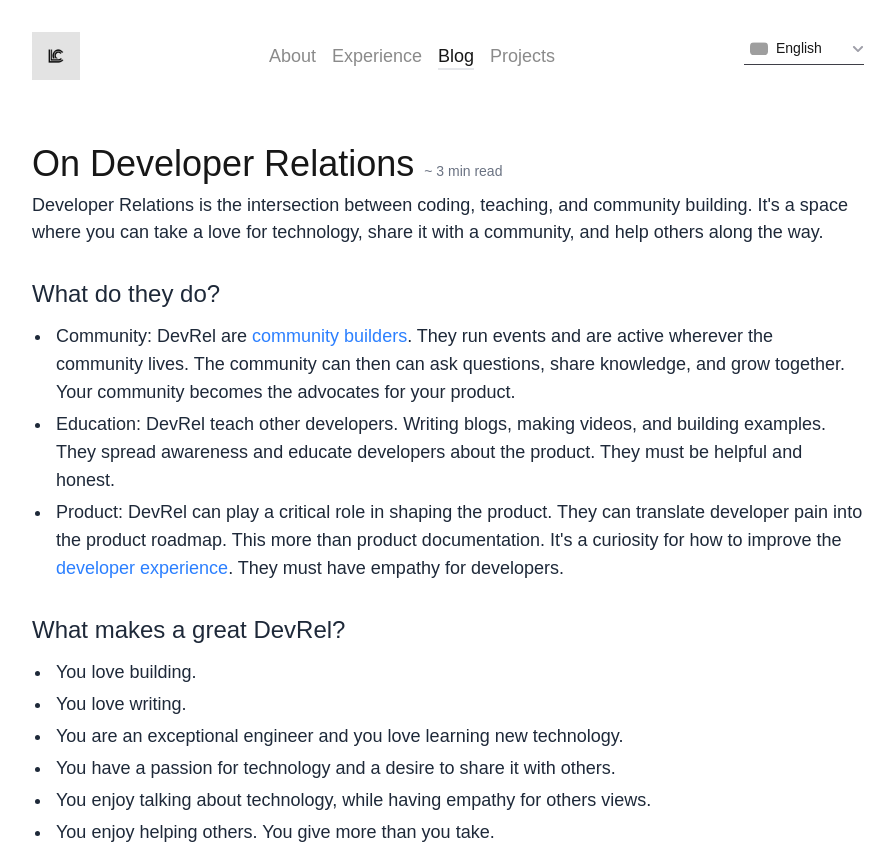
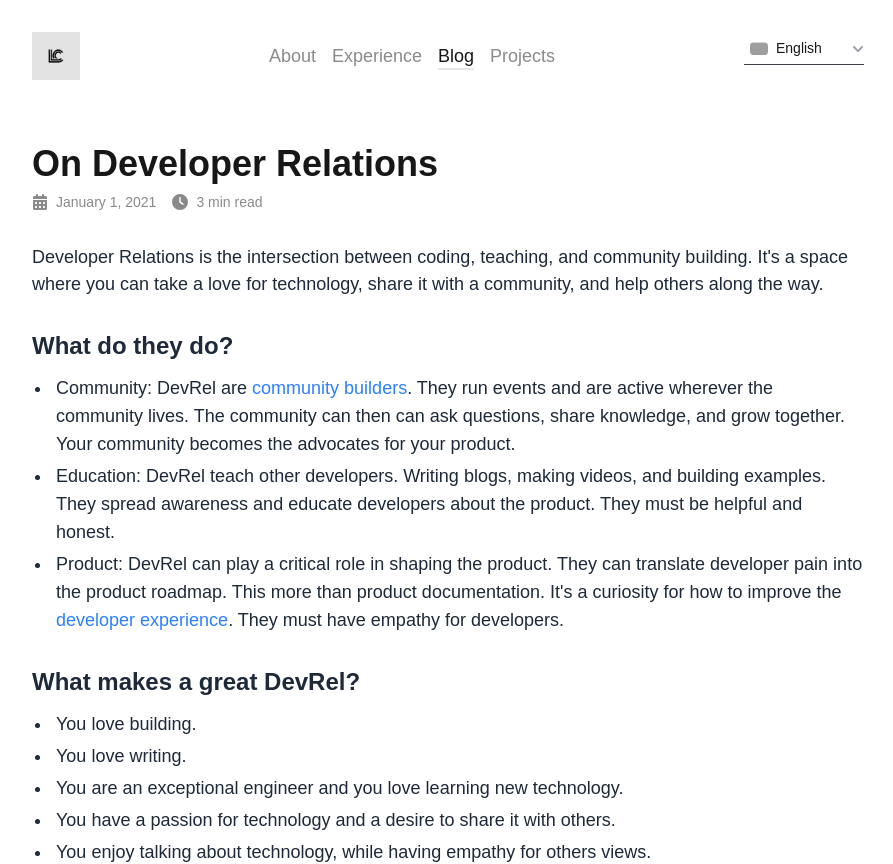
Before and after one commit to lcastrof/lucasdecastro.dev, a Next.js app: page /en/blog/devrel in a window 1280 px wide. Shown: the top 864 px of the page, without its empty margins (192-1085 px from the left). Built offline with nearby package versions, Linux system fonts and the light colour scheme; grey boxes are pictures that could not be loaded.

Commit message:
feat: improve posts readability

```diff
--- a/src/app/[locale]/about/page.tsx
+++ b/src/app/[locale]/about/page.tsx
@@ -9,7 +9,7 @@ export default function About() {
     <PageContainer>
       <PageHeader subtitle={t("subtitle")} />
 
-      <article className="flex flex-col gap-2">
+      <article className="flex flex-col">
         {Array.from({ length: 3 }).map((_, i) => (
           <p key={i}>
             {t.rich(`paragraphs.p${i + 1}`, {
--- a/src/app/[locale]/experience/page.tsx
+++ b/src/app/[locale]/experience/page.tsx
@@ -10,7 +10,7 @@ const experiences: ExperienceItem[] = [
     translationKey: "currentRole",
     company: "RD Station",
     companyUrl: "https://rdstation.com",
-    startDate: "2024-04-02",
+    startDate: "2024-09-02",
     endDate: "Present",
     technologies: [
       "Node",
--- a/src/app/[locale]/globals.css
+++ b/src/app/[locale]/globals.css
@@ -32,11 +32,16 @@ p {
   line-height: 1.5;
 }
 
+p + p {
+  margin-top: 1em;
+}
+
 h1,
 h2,
 h3,
 h4 {
   text-wrap: balance;
+  font-weight: 700;
 }
 
 pre.shiki {
--- a/src/app/[locale]/page.tsx
+++ b/src/app/[locale]/page.tsx
@@ -7,7 +7,7 @@ export default function Home() {
     <div className="flex flex-col gap-2 justify-center font-[family-name:var(--font-geist-sans)] flex-full">
       <div>
         <h1 className="text-6xl text-gray-200">Lucas de Castro</h1>
-        <h2 className="text-4xl text-gray-500">{t("job-title")}</h2>
+        <p className="text-4xl text-gray-500">{t("job-title")}</p>
       </div>
       <p className="text-xl max-w-prose">
         {t.rich("description", {
--- a/src/components/estimated-time-to-read.tsx
+++ b/src/components/estimated-time-to-read.tsx
@@ -10,10 +10,11 @@ const estimatedTimeToRead = (wordCount: number) => {
 export function EstimatedTimeToRead({ slug }: { slug: string }) {
   const t = useTranslations("Blog");
   const wordCount = countBlogPostWords(slug);
+  const minutes = estimatedTimeToRead(wordCount);
 
   return (
-    <span className="text-gray-500 text-sm">
-      ~ {estimatedTimeToRead(wordCount)} {t("minutes-to-read")}
+    <span>
+      {minutes} {t("minutes-to-read")}
     </span>
   );
 }
--- /dev/null
+++ b/src/components/post-meta.tsx
@@ -0,0 +1,32 @@
+import { useFormatter } from "next-intl";
+import { FaCalendarDays, FaClock } from "react-icons/fa6";
+import { EstimatedTimeToRead } from "./estimated-time-to-read";
+
+interface PostMetaProps {
+  date: string;
+  slug: string;
+}
+
+export function PostMeta({ date, slug }: PostMetaProps) {
+  const format = useFormatter();
+
+  return (
+    <div className="flex items-center gap-4 text-sm text-muted-foreground mb-8 opacity-50">
+      <div className="flex items-center gap-2">
+        <FaCalendarDays className="h-4 w-4" />
+        <time dateTime={date}>
+          {format.dateTime(new Date(date), {
+            year: "numeric",
+            month: "long",
+            day: "numeric",
+            timeZone: "UTC",
+          })}
+        </time>
+      </div>
+      <div className="flex items-center gap-2">
+        <FaClock className="h-4 w-4" />
+        <EstimatedTimeToRead slug={slug} />
+      </div>
+    </div>
+  );
+}
--- a/src/posts/devrel.mdx
+++ b/src/posts/devrel.mdx
@@ -1,4 +1,4 @@
-import { EstimatedTimeToRead } from "@/components/estimated-time-to-read";
+import { PostMeta } from "@/components/post-meta";
 
 export const metadata = {
   title: "On Developer Relations",
@@ -11,7 +11,9 @@ export const metadata = {
   },
 };
 
-# On Developer Relations <EstimatedTimeToRead slug="devrel" />
+# On Developer Relations
+
+<PostMeta date={metadata.date} slug="devrel" />
 
 Developer Relations is the intersection between coding, teaching, and community building. It's a space where you can take a love for technology, share it with a community, and help others along the way.
 
--- a/src/posts/devtools.mdx
+++ b/src/posts/devtools.mdx
@@ -1,4 +1,4 @@
-import { EstimatedTimeToRead } from "@/components/estimated-time-to-read";
+import { PostMeta } from "@/components/post-meta";
 
 export const metadata = {
   title: "On Developer Products",
@@ -9,7 +9,9 @@ export const metadata = {
   },
 };
 
-# On Developer Products <EstimatedTimeToRead slug="devtools" />
+# On Developer Products
+
+<PostMeta date={metadata.date} slug="devtools" />
 
 ## 1. You should embrace open-source
 
```
